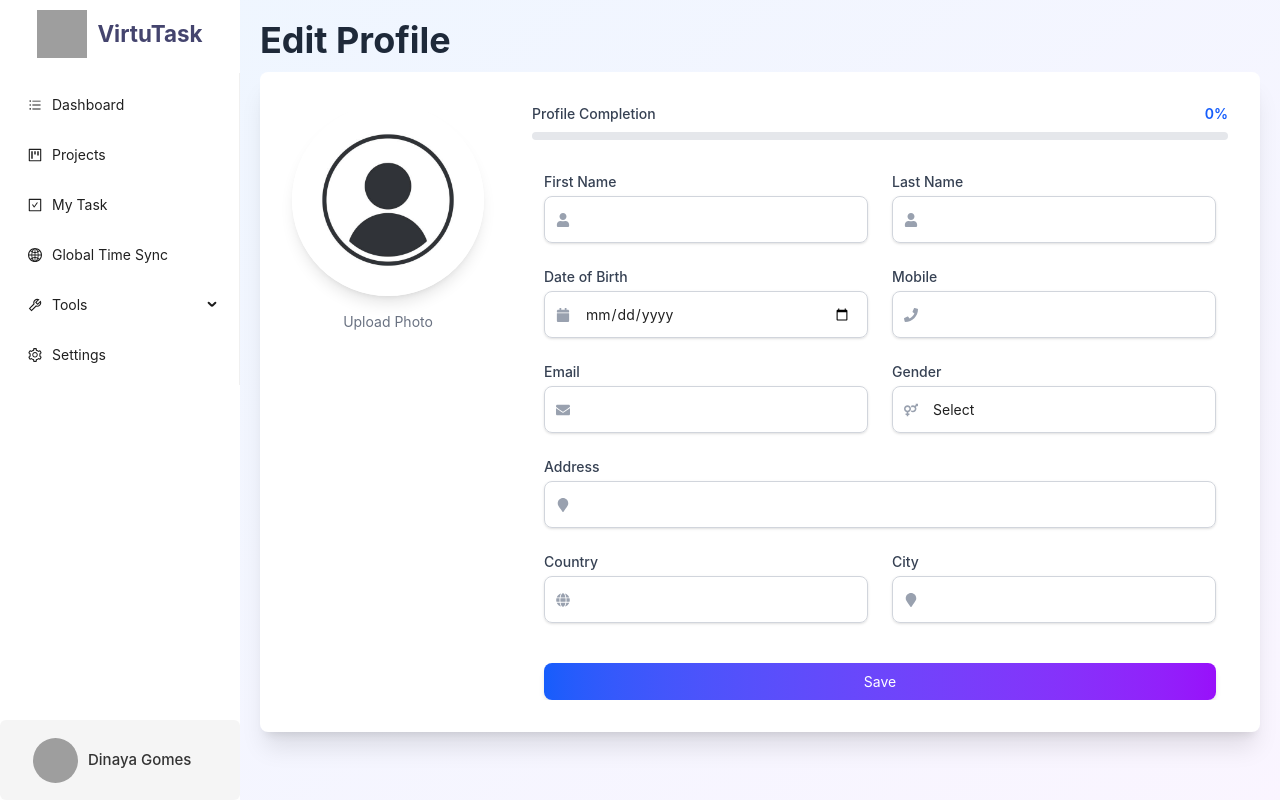
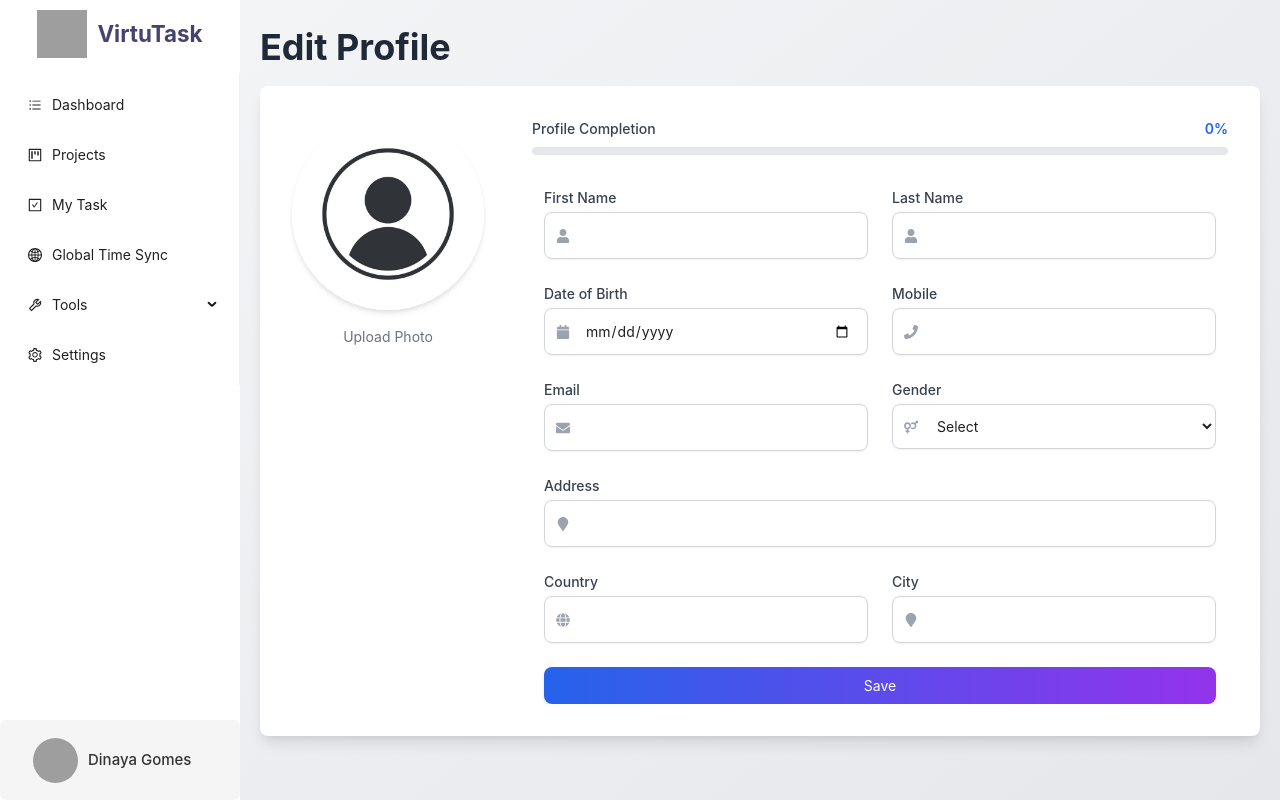
Before and after one commit to binubandara/virtuTask-app, a React (Vite) app in the folder frontend/: page /pane/profile in a window 1280 px wide. Built offline with nearby package versions, Linux system fonts and the light colour scheme; grey boxes are pictures that could not be loaded.

Commit message:
Updated css styles and removed tailwind for Profile page

```diff
--- a/frontend/src/components/settingsPage/Settings.css
+++ b/frontend/src/components/settingsPage/Settings.css
@@ -15,7 +15,7 @@
   margin-top: -1.5rem;
   margin-bottom: 0.6rem;
   text-align: left;
-  margin-left: 1rem;
+  margin-left: 1px;
 }
 
 .settings-heading.dark-mode {
--- /dev/null
+++ b/frontend/src/components/userProfile/ProfilePage.css
@@ -0,0 +1,227 @@
+.profile-container {
+    display: flex;
+    flex-direction: column;
+    height: 100%;
+    overflow: hidden;
+    background: linear-gradient(to bottom right, #f3f4f6, #e5e7eb);
+    padding: 1.25rem;
+  }
+
+  .profile-heading {
+    font-size: 2.25rem;
+    font-weight: 700;
+    color: #1f2937;
+    margin-bottom: 0.75rem;
+    text-align: center;
+  }
+
+  @media (min-width: 768px) {
+    .profile-heading {
+      text-align: left;
+    }
+  }
+
+  .profile-section {
+    display: flex;
+    flex-direction: column;
+    background-color: white;
+    border-radius: 0.5rem;
+    box-shadow: 0 10px 15px -3px rgba(0, 0, 0, 0.1), 0 4px 6px -2px rgba(0, 0, 0, 0.05);
+    padding: 2rem;
+  }
+
+  @media (min-width: 768px) {
+    .profile-section {
+      flex-direction: row;
+    }
+  }
+
+  .profile-picture-section {
+    margin-right: 3rem;
+    margin-bottom: 2rem;
+    flex-shrink: 0;
+  }
+
+  @media (min-width: 768px) {
+    .profile-picture-section {
+      margin-bottom: 0;
+    }
+  }
+
+  .profile-picture-container {
+    text-align: center;
+    position: relative;
+  }
+
+  .profile-picture {
+    width: 12rem;
+    height: 12rem;
+    border-radius: 50%;
+    margin-bottom: 1rem;
+    margin-left: auto;
+    margin-right: auto;
+    border: 4px solid white;
+    box-shadow: 0 4px 6px -1px rgba(0, 0, 0, 0.1), 0 2px 4px -1px rgba(0, 0, 0, 0.06);
+    overflow: hidden;
+    position: relative;
+  }
+
+  .profile-picture img {
+    width: 100%;
+    height: 100%;
+    object-fit: cover;
+    transition: transform 0.3s ease;
+  }
+
+  .profile-picture:hover img {
+    transform: scale(1.1);
+  }
+
+  .profile-picture-overlay {
+    position: absolute;
+    inset: 0;
+    background-color: rgba(0, 0, 0, 0.3);
+    display: flex;
+    align-items: center;
+    justify-content: center;
+    opacity: 0;
+    transition: opacity 0.3s ease;
+  }
+
+  .profile-picture:hover .profile-picture-overlay {
+    opacity: 1;
+  }
+
+  .profile-picture-overlay span {
+    color: white;
+    font-size: 0.875rem;
+    font-weight: 600;
+  }
+
+  .profile-picture-upload {
+    display: block;
+    width: 100%;
+    font-size: 0.875rem;
+    color: #6b7280;
+    cursor: pointer;
+  }
+
+  .profile-picture-upload input {
+    display: none;
+  }
+
+  .profile-form-section {
+    flex-grow: 1;
+    overflow-y: auto;
+  }
+
+  .profile-completion {
+    margin-bottom: 2rem;
+  }
+
+  .profile-completion-label {
+    font-size: 0.875rem;
+    font-weight: 500;
+    color: #374151;
+    display: flex;
+    justify-content: space-between;
+    align-items: center;
+    margin-bottom: 0.5rem;
+  }
+
+  .profile-completion-percentage {
+    font-size: 0.875rem;
+    font-weight: 600;
+    color: #2563eb;
+  }
+
+  .profile-completion-bar {
+    width: 100%;
+    height: 0.5rem;
+    background-color: #e5e7eb;
+    border-radius: 9999px;
+  }
+
+  .profile-completion-progress {
+    height: 100%;
+    background: linear-gradient(to right, #2563eb, #9333ea);
+    border-radius: 9999px;
+  }
+
+  .profile-form {
+    display: flex;
+    flex-direction: column;
+    gap: 1.5rem;
+    max-width: 42rem;
+    margin-left: auto;
+    margin-right: auto;
+  }
+
+  .profile-form-grid {
+    display: grid;
+    grid-template-columns: repeat(1, 1fr);
+    gap: 1.5rem;
+  }
+
+  @media (min-width: 768px) {
+    .profile-form-grid {
+      grid-template-columns: repeat(2, 1fr);
+    }
+  }
+
+  .profile-form-field {
+    position: relative;
+  }
+
+  .profile-form-label {
+    display: block;
+    font-size: 0.875rem;
+    font-weight: 500;
+    color: #374151;
+    margin-bottom: 0.25rem;
+  }
+
+  .profile-form-input {
+    width: 100%;
+    padding-left: 2.5rem;
+    padding-right: 1rem;
+    padding-top: 0.75rem;
+    padding-bottom: 0.75rem;
+    border: 1px solid #d1d5db;
+    border-radius: 0.5rem;
+    box-shadow: 0 1px 2px 0 rgba(0, 0, 0, 0.05);
+    outline: none;
+    transition: all 0.2s ease;
+  }
+
+  .profile-form-input:focus {
+    border-color: #3b82f6;
+    box-shadow: 0 0 0 2px rgba(59, 130, 246, 0.5);
+  }
+
+  .profile-form-icon {
+    position: absolute;
+    left: 0.75rem;
+    top: 50%;
+    transform: translateY(-50%);
+    color: #9ca3af;
+  }
+
+  .profile-form-button {
+    width: 100%;
+    background: linear-gradient(to right, #2563eb, #9333ea);
+    color: white;
+    padding: 0.5rem;
+    border-radius: 0.5rem;
+    box-shadow: 0 4px 6px -1px rgba(0, 0, 0, 0.1), 0 2px 4px -1px rgba(0, 0, 0, 0.06);
+    outline: none;
+    transition: all 0.2s ease;
+  }
+
+  .profile-form-button:hover {
+    background: linear-gradient(to right, #1d4ed8, #7e22ce);
+  }
+
+  .profile-form-button:focus {
+    box-shadow: 0 0 0 2px rgba(59, 130, 246, 0.5);
+  }
--- a/frontend/src/components/userProfile/ProfilePage.jsx
+++ b/frontend/src/components/userProfile/ProfilePage.jsx
@@ -1,6 +1,7 @@
 import React, { useState } from 'react';
-import profilePicDefault from '../../assets/profile.jpg'; // Import the default profile picture
-import { FaUser, FaEnvelope, FaPhone, FaCalendar, FaMapMarker, FaGlobe, FaVenusMars } from 'react-icons/fa'; // Import icons
+import profilePicDefault from '../../assets/profile.jpg';
+import { FaUser, FaEnvelope, FaPhone, FaCalendar, FaMapMarker, FaGlobe, FaVenusMars } from 'react-icons/fa';
+import './ProfilePage.css';
 
 const ProfilePage = () => {
   const [profilePic, setProfilePic] = useState(null);
@@ -30,34 +31,28 @@ const ProfilePage = () => {
 
   const handleSubmit = (e) => {
     e.preventDefault();
-    // Handle form submission
   };
 
-  // Calculate profile completion percentage
   const filledFields = Object.values(formData).filter((value) => value !== '').length;
   const totalFields = Object.keys(formData).length;
   const completionPercentage = ((filledFields / totalFields) * 100).toFixed(0);
 
   return (
-    <div className="flex flex-col h-full overflow-hidden bg-gradient-to-br from-blue-50 to-purple-50 p-5">
-      {/* My Profile Heading */}
-      <h1 className="text-4xl font-bold text-gray-800 mb-3 text-center md:text-left">
+    <div className="profile-container">
+      <h1 className="profile-heading">
         Edit Profile
       </h1>
 
-      {/* Profile Picture and Form Section */}
-      <div className="flex flex-col md:flex-row bg-white rounded-lg shadow-xl p-8">
-        {/* Profile Picture Section */}
-        <div className="md:mr-12 mb-8 md:mb-0 flex-shrink-0">
-          <div className="text-center relative group">
-            <div className="w-48 h-48 rounded-full mb-4 mx-auto border-4 border-white shadow-lg overflow-hidden relative">
+      <div className="profile-section">
+        <div className="profile-picture-section">
+          <div className="profile-picture-container">
+            <div className="profile-picture">
               <img
                 src={profilePic || profilePicDefault}
                 alt="Profile"
-                className="w-full h-full object-cover transform group-hover:scale-110 transition-transform duration-300"
               />
-              <div className="absolute inset-0 bg-black bg-opacity-30 flex items-center justify-center opacity-0 group-hover:opacity-100 transition-opacity duration-300">
-                <span className="text-white text-sm font-semibold">Change Photo</span>
+              <div className="profile-picture-overlay">
+                <span>Change Photo</span>
               </div>
             </div>
             <input
@@ -68,119 +63,109 @@ const ProfilePage = () => {
             />
             <label
               htmlFor="profile-pic-upload"
-              className="block w-full text-sm text-gray-500
-                       file:mr-4 file:py-2 file:px-4
-                       file:rounded-full file:border-0
-                       file:text-sm file:font-semibold
-                       file:bg-blue-50 file:text-blue-700
-                       hover:file:bg-blue-100 cursor-pointer"
+              className="profile-picture-upload"
             >
               Upload Photo
             </label>
           </div>
         </div>
 
-        {/* Form Section */}
-        <div className="flex-grow overflow-y-auto">
-          {/* Profile Completion Progress Bar */}
-          <div className="mb-8">
-            <div className="flex justify-between items-center mb-2">
-              <span className="text-sm font-medium text-gray-700">Profile Completion</span>
-              <span className="text-sm font-semibold text-blue-600">{completionPercentage}%</span>
+        <div className="profile-form-section">
+          <div className="profile-completion">
+            <div className="profile-completion-label">
+              <span>Profile Completion</span>
+              <span className="profile-completion-percentage">{completionPercentage}%</span>
             </div>
-            <div className="w-full bg-gray-200 rounded-full h-2">
+            <div className="profile-completion-bar">
               <div
-                className="bg-gradient-to-r from-blue-600 to-purple-600 h-2 rounded-full"
+                className="profile-completion-progress"
                 style={{ width: `${completionPercentage}%` }}
               ></div>
             </div>
           </div>
 
-          <form onSubmit={handleSubmit} className="space-y-6 max-w-2xl mx-auto">
-            {/* First Name and Last Name */}
-            <div className="grid grid-cols-1 md:grid-cols-2 gap-6">
-              <div className="relative">
-                <label className="block text-sm font-medium text-gray-700 mb-1">First Name</label>
+          <form onSubmit={handleSubmit} className="profile-form">
+            <div className="profile-form-grid">
+              <div className="profile-form-field">
+                <label className="profile-form-label">First Name</label>
                 <div className="relative">
-                  <FaUser className="absolute left-3 top-1/2 transform -translate-y-1/2 text-gray-400" />
+                  <FaUser className="profile-form-icon" />
                   <input
                     type="text"
                     name="firstName"
                     value={formData.firstName}
                     onChange={handleChange}
-                    className="mt-1 block w-full pl-10 pr-4 py-3 border border-gray-300 rounded-lg shadow-sm focus:outline-none focus:ring-2 focus:ring-blue-500 focus:border-blue-500 transition-all"
+                    className="profile-form-input"
                   />
                 </div>
               </div>
-              <div className="relative">
-                <label className="block text-sm font-medium text-gray-700 mb-1">Last Name</label>
+              <div className="profile-form-field">
+                <label className="profile-form-label">Last Name</label>
                 <div className="relative">
-                  <FaUser className="absolute left-3 top-1/2 transform -translate-y-1/2 text-gray-400" />
+                  <FaUser className="profile-form-icon" />
                   <input
                     type="text"
                     name="lastName"
                     value={formData.lastName}
                     onChange={handleChange}
-                    className="mt-1 block w-full pl-10 pr-4 py-3 border border-gray-300 rounded-lg shadow-sm focus:outline-none focus:ring-2 focus:ring-blue-500 focus:border-blue-500 transition-all"
+                    className="profile-form-input"
                   />
                 </div>
               </div>
             </div>
 
-            {/* Date of Birth and Mobile */}
-            <div className="grid grid-cols-1 md:grid-cols-2 gap-6">
-              <div className="relative">
-                <label className="block text-sm font-medium text-gray-700 mb-1">Date of Birth</label>
+            <div className="profile-form-grid">
+              <div className="profile-form-field">
+                <label className="profile-form-label">Date of Birth</label>
                 <div className="relative">
-                  <FaCalendar className="absolute left-3 top-1/2 transform -translate-y-1/2 text-gray-400" />
+                  <FaCalendar className="profile-form-icon" />
                   <input
                     type="date"
                     name="dateOfBirth"
                     value={formData.dateOfBirth}
                     onChange={handleChange}
-                    className="mt-1 block w-full pl-10 pr-4 py-3 border border-gray-300 rounded-lg shadow-sm focus:outline-none focus:ring-2 focus:ring-blue-500 focus:border-blue-500 transition-all"
+                    className="profile-form-input"
                   />
                 </div>
               </div>
-              <div className="relative">
-                <label className="block text-sm font-medium text-gray-700 mb-1">Mobile</label>
+              <div className="profile-form-field">
+                <label className="profile-form-label">Mobile</label>
                 <div className="relative">
-                  <FaPhone className="absolute left-3 top-1/2 transform -translate-y-1/2 text-gray-400" />
+                  <FaPhone className="profile-form-icon" />
                   <input
                     type="text"
                     name="mobile"
                     value={formData.mobile}
                     onChange={handleChange}
-                    className="mt-1 block w-full pl-10 pr-4 py-3 border border-gray-300 rounded-lg shadow-sm focus:outline-none focus:ring-2 focus:ring-blue-500 focus:border-blue-500 transition-all"
+                    className="profile-form-input"
                   />
                 </div>
               </div>
             </div>
 
-            {/* Email and Gender */}
-            <div className="grid grid-cols-1 md:grid-cols-2 gap-6">
-              <div className="relative">
-                <label className="block text-sm font-medium text-gray-700 mb-1">Email</label>
+            <div className="profile-form-grid">
+              <div className="profile-form-field">
+                <label className="profile-form-label">Email</label>
                 <div className="relative">
-                  <FaEnvelope className="absolute left-3 top-1/2 transform -translate-y-1/2 text-gray-400" />
+                  <FaEnvelope className="profile-form-icon" />
                   <input
                     type="email"
                     name="email"
                     value={formData.email}
                     onChange={handleChange}
-                    className="mt-1 block w-full pl-10 pr-4 py-3 border border-gray-300 rounded-lg shadow-sm focus:outline-none focus:ring-2 focus:ring-blue-500 focus:border-blue-500 transition-all"
+                    className="profile-form-input"
                   />
                 </div>
               </div>
-              <div className="relative">
-                <label className="block text-sm font-medium text-gray-700 mb-1">Gender</label>
+              <div className="profile-form-field">
+                <label className="profile-form-label">Gender</label>
                 <div className="relative">
-                  <FaVenusMars className="absolute left-3 top-1/2 transform -translate-y-1/2 text-gray-400" />
+                  <FaVenusMars className="profile-form-icon" />
                   <select
                     name="gender"
                     value={formData.gender}
                     onChange={handleChange}
-                    className="mt-1 block w-full pl-10 pr-4 py-3 border border-gray-300 rounded-lg shadow-sm focus:outline-none focus:ring-2 focus:ring-blue-500 focus:border-blue-500 transition-all appearance-none"
+                    className="profile-form-input"
                   >
                     <option value="">Select</option>
                     <option value="male">Male</option>
@@ -191,56 +176,52 @@ const ProfilePage = () => {
               </div>
             </div>
 
-            {/* Address */}
-            <div className="relative">
-              <label className="block text-sm font-medium text-gray-700 mb-1">Address</label>
+            <div className="profile-form-field">
+              <label className="profile-form-label">Address</label>
               <div className="relative">
-                <FaMapMarker className="absolute left-3 top-1/2 transform -translate-y-1/2 text-gray-400" />
+                <FaMapMarker className="profile-form-icon" />
                 <input
                   type="text"
                   name="address"
                   value={formData.address}
                   onChange={handleChange}
-                  className="mt-1 block w-full pl-10 pr-4 py-3 border border-gray-300 rounded-lg shadow-sm focus:outline-none focus:ring-2 focus:ring-blue-500 focus:border-blue-500 transition-all"
+                  className="profile-form-input"
                 />
               </div>
             </div>
 
-            {/* Country and City */}
-            <div className="grid grid-cols-1 md:grid-cols-2 gap-6">
-              <div className="relative">
-                <label className="block text-sm font-medium text-gray-700 mb-1">Country</label>
+            <div className="profile-form-grid">
+              <div className="profile-form-field">
+                <label className="profile-form-label">Country</label>
                 <div className="relative">
-                  <FaGlobe className="absolute left-3 top-1/2 transform -translate-y-1/2 text-gray-400" />
+                  <FaGlobe className="profile-form-icon" />
                   <input
                     type="text"
                     name="country"
                     value={formData.country}
                     onChange={handleChange}
-                    className="mt-1 block w-full pl-10 pr-4 py-3 border border-gray-300 rounded-lg shadow-sm focus:outline-none focus:ring-2 focus:ring-blue-500 focus:border-blue-500 transition-all"
+                    className="profile-form-input"
                   />
                 </div>
               </div>
-              <div className="relative">
-                <label className="block text-sm font-medium text-gray-700 mb-1">City</label>
+              <div className="profile-form-field">
+                <label className="profile-form-label">City</label>
                 <div className="relative">
-                  <FaMapMarker className="absolute left-3 top-1/2 transform -translate-y-1/2 text-gray-400" />
+                  <FaMapMarker className="profile-form-icon" />
                   <input
                     type="text"
                     name="city"
                     value={formData.city}
                     onChange={handleChange}
-                    className="mt-1 block w-full pl-10 pr-4 py-3 border border-gray-300 rounded-lg shadow-sm focus:outline-none focus:ring-2 focus:ring-blue-500 focus:border-blue-500 transition-all"
+                    className="profile-form-input"
                   />
                 </div>
               </div>
             </div>
 
-            {/* Save Button */}
             <button
               type="submit"
-              className="w-full bg-gradient-to-r from-blue-600 to-purple-600 text-white py-2 rounded-lg shadow-md hover:from-blue-700 hover:to-purple-700 focus:outline-none focus:ring-2 focus:ring-blue-500 focus:ring-offset-2 transition-all"
-              style={{ marginTop: "1rem" }}
+              className="profile-form-button"
             >
               Save
             </button>
```
